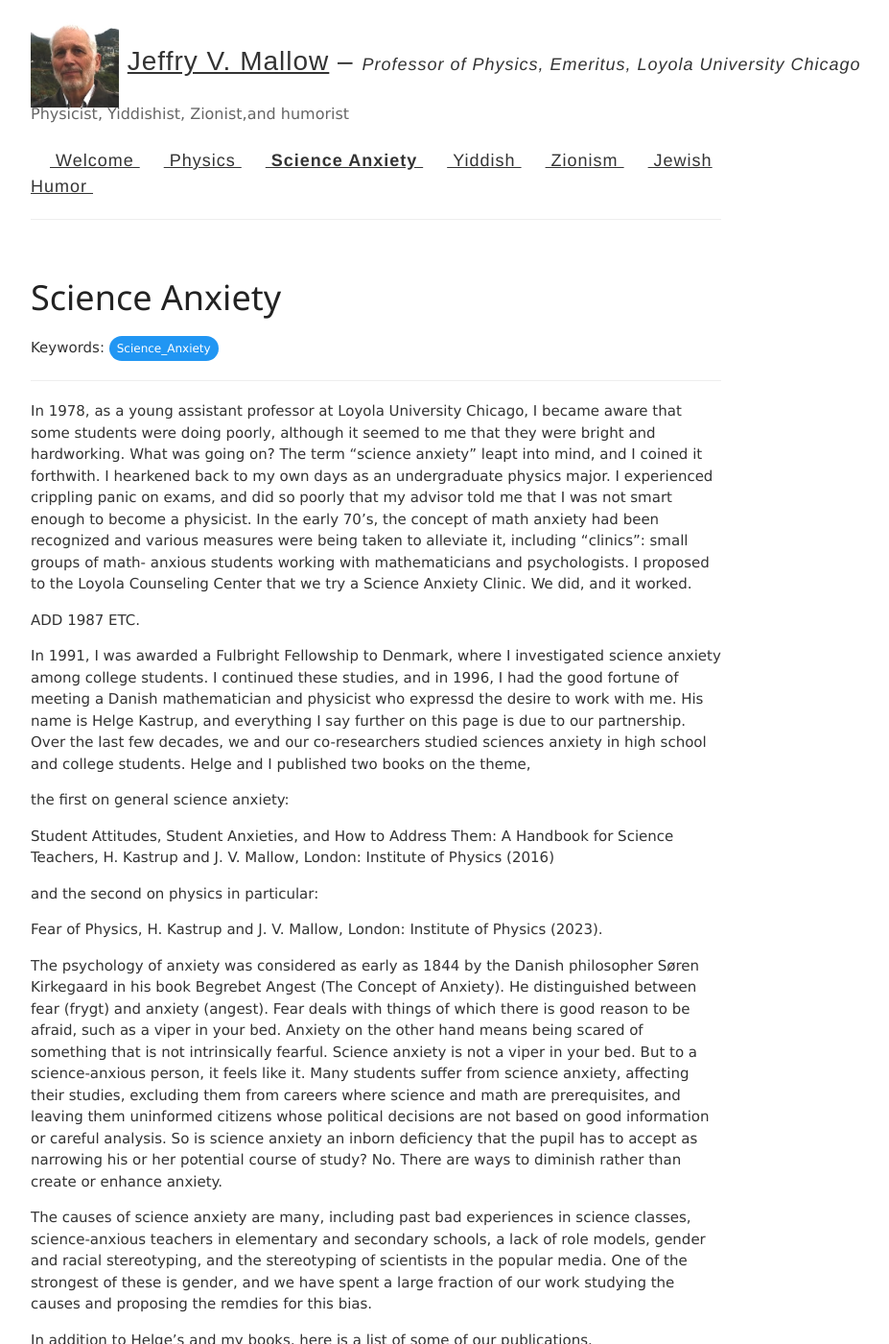
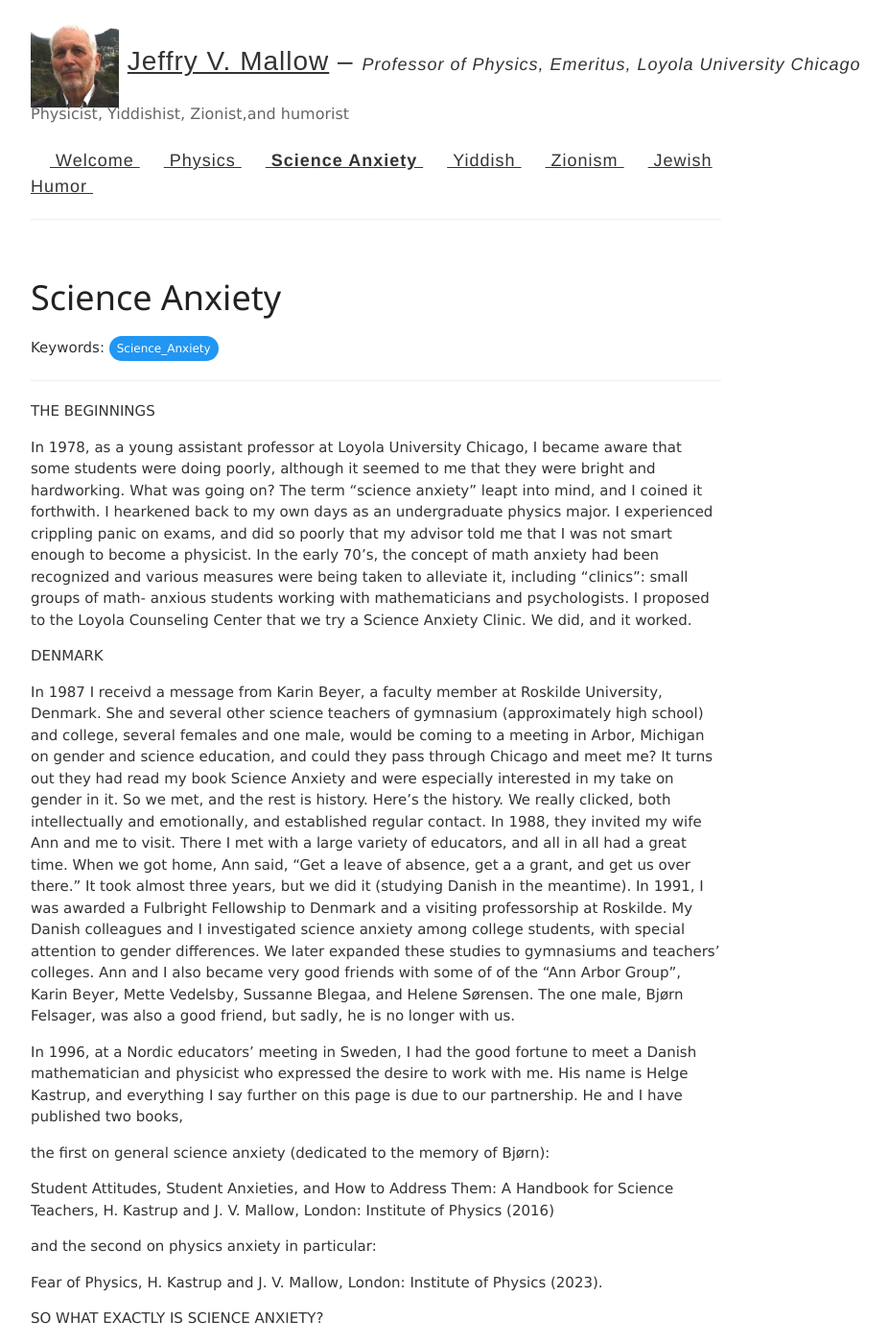
Before and after one commit to jvmallow/jvmallow.github.io, a Jekyll site: the page built from _posts/2025-05-31-Science_Anxiety.md, in a window 1280 px wide and 1400 px high. Shown: the whole window at 96% size, without its empty margins (248-1175 px from the left). Built offline with Jekyll 4.4.1, drawn with Linux system fonts in a browser that asks for light colours; a script that is not in the unit is left out.

Commit message:
Update 2025-05-31-Science_Anxiety.md

```diff
--- a/_posts/2025-05-31-Science_Anxiety.md
+++ b/_posts/2025-05-31-Science_Anxiety.md
@@ -7,19 +7,25 @@ tags: [Science_Anxiety]
 ---
 
 
+THE BEGINNINGS
+
 In 1978, as a young assistant professor at Loyola University Chicago, I became aware that some students were doing poorly, although it seemed to me that they were bright and hardworking. What was going on? The term “science anxiety” leapt into mind, and I coined it forthwith. I hearkened back to my own days as an undergraduate physics major. I experienced crippling panic on exams, and did so poorly that my advisor told me that I was not smart enough to become a physicist. In the early 70’s, the concept of math anxiety had been recognized and various measures were being taken to alleviate it, including “clinics”: small groups of math- anxious students working with mathematicians and psychologists. I proposed to the Loyola Counseling Center that we try a Science Anxiety Clinic. We did, and it worked.
 
-ADD 1987 ETC.
+ DENMARK
 
-In 1991, I was awarded a Fulbright Fellowship to Denmark, where I investigated science anxiety among college students. I continued these studies, and in 1996, I had the good fortune of meeting a Danish mathematician and physicist who expressd the desire to work with me. His name is Helge Kastrup, and everything I say further on this page is due to our partnership. Over the last few decades, we and our co-researchers studied sciences anxiety in high school and college students. Helge and I published two books on the theme,
+In 1987 I receivd a message from Karin Beyer, a faculty member at Roskilde University, Denmark. She and several other science teachers of gymnasium (approximately high school) and college, several females and one male, would be coming to a meeting in Arbor, Michigan on gender and science education, and could they pass through Chicago and meet me? It turns out they had read my book Science Anxiety and were especially interested in my take on gender in it. So we met, and the rest is history. Here's the history. We really clicked, both intellectually and emotionally, and established regular contact. In 1988, they invited my wife Ann and me to visit. There I met with a large variety of educators, and all in all had a great time. When we got home, Ann said, "Get a leave of absence, get a a grant, and get us over there." It took almost three years, but we did it (studying Danish in the meantime). In 1991, I was awarded a Fulbright Fellowship to Denmark and a visiting professorship at Roskilde. My Danish colleagues and I investigated science anxiety among college students, with special attention to gender differences. We later expanded these studies to gymnasiums and teachers' colleges. Ann and I also became very good friends with some of of the "Ann Arbor Group", Karin Beyer, Mette Vedelsby, Sussanne Blegaa, and Helene Sørensen. The one male, Bjørn Felsager, was also a good friend, but sadly, he is no longer with us.
 
-the first on general science anxiety:
+In 1996, at a Nordic educators' meeting in Sweden, I had the good fortune to meet a Danish mathematician and physicist who expressed the desire to work with me. His name is Helge Kastrup, and everything I say further on this page is due to our partnership.  He and I have published two books,
+
+the first on general science anxiety (dedicated to the memory of Bjørn):
 
 Student Attitudes, Student Anxieties, and How to Address Them: A Handbook for Science Teachers, H. Kastrup and J. V. Mallow, London: Institute of Physics (2016)
 
-and the second on physics in particular:
+and the second on physics anxiety in particular:
 
 Fear of Physics, H. Kastrup and J. V. Mallow, London: Institute of Physics (2023).
+
+SO WHAT EXACTLY IS SCIENCE ANXIETY?
 
 The psychology of anxiety was considered as early as 1844 by the Danish philosopher Søren Kirkegaard in his book Begrebet Angest (The Concept of Anxiety). He distinguished between fear (frygt) and anxiety (angest). Fear deals with things of which there is good reason to be afraid, such as a viper in your bed. Anxiety on the other hand means being scared of something that is not intrinsically fearful. Science anxiety is not a viper in your bed. But to a science-anxious person, it feels like it. Many students suffer from science anxiety, affecting their studies, excluding them from careers where science and math are prerequisites, and leaving them uninformed citizens whose political decisions are not based on good information or careful analysis.  So is science anxiety an inborn deficiency that the pupil has to accept as narrowing his or her potential course of study? No. There are ways to diminish rather than create or enhance anxiety.
 
```
